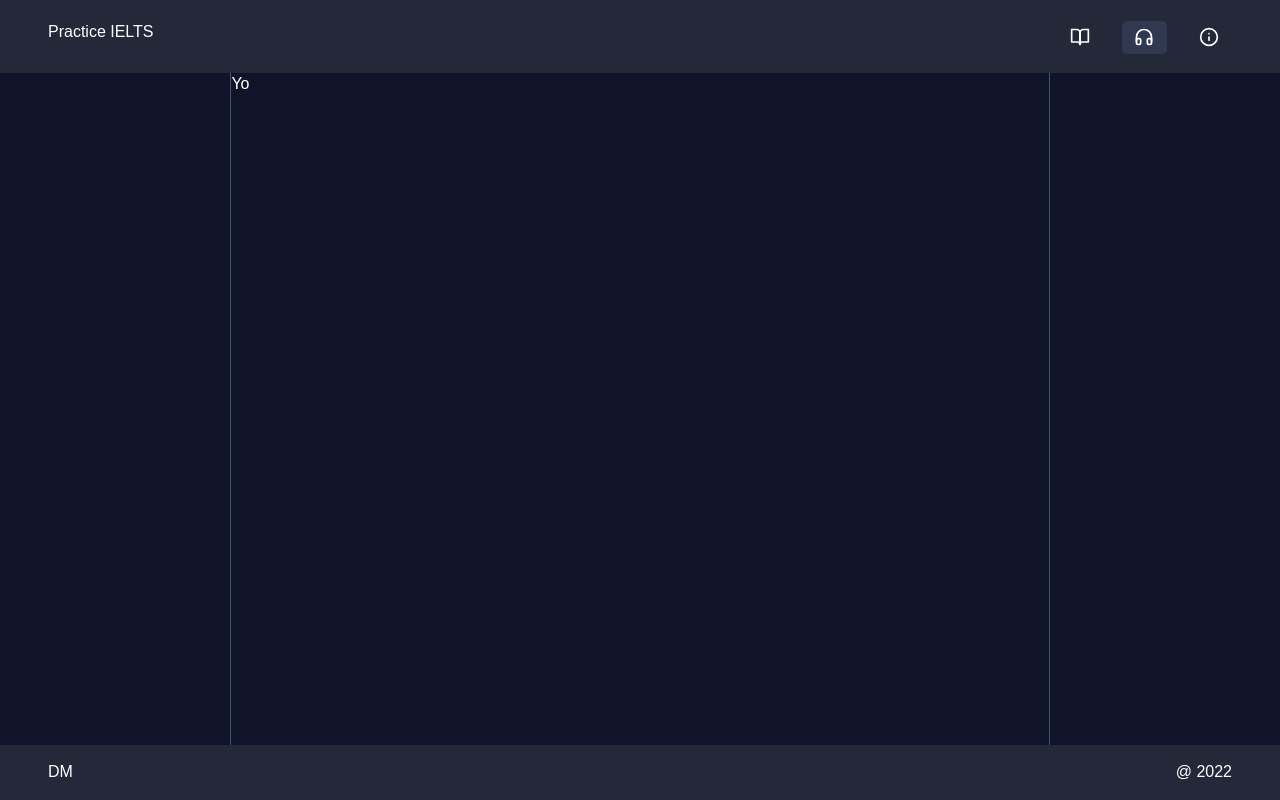
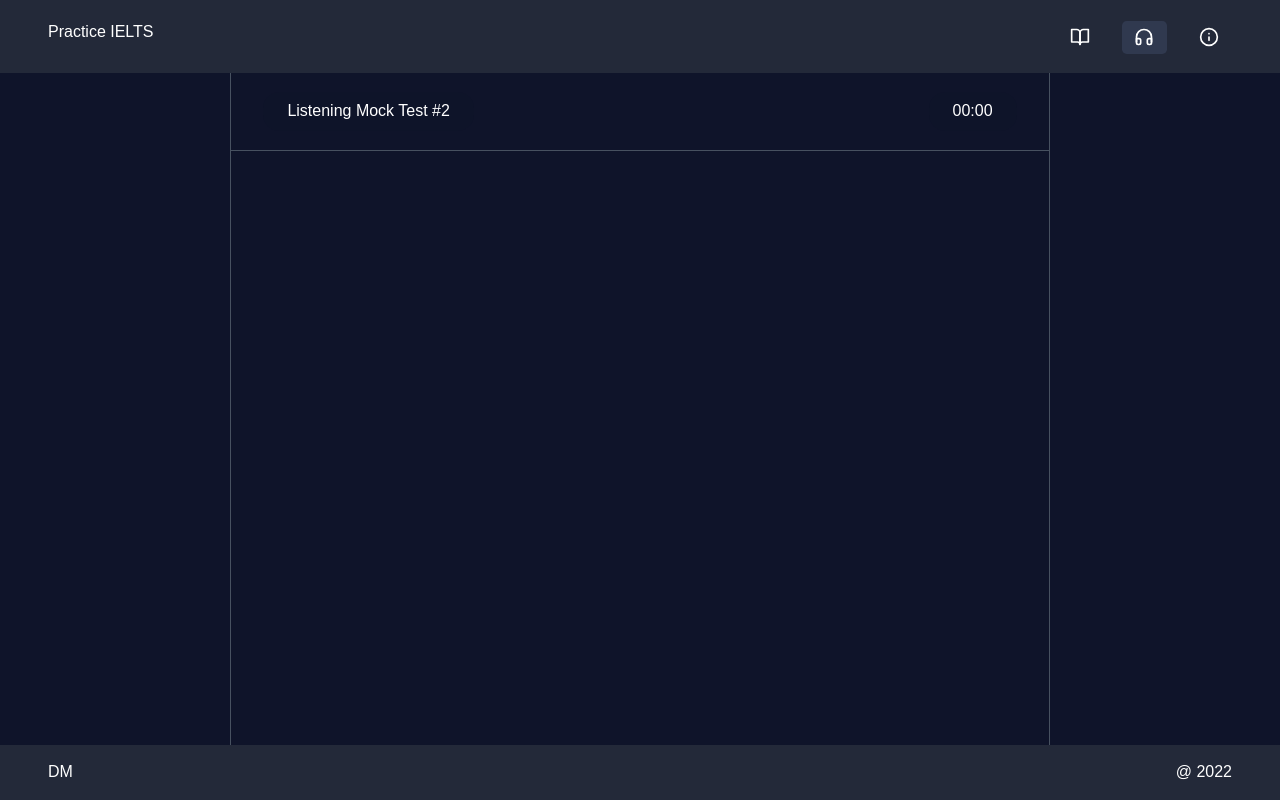
Before and after one commit to divinsmathew/practice-ielts, a Next.js app: page /listening/Pcl7ux in a window 1280 px wide. Built offline with nearby package versions, Linux system fonts and the light colour scheme.

Commit message:
Built audio visualisations

```diff
--- /dev/null
+++ b/components/AudioVisualizer/AudioVisualizer.module.scss
@@ -0,0 +1,49 @@
+.visualizer-wrapper {
+    position: relative;
+
+    .test-details {
+        display: flex;
+        justify-content: space-between;
+        padding: 1.2rem 2rem;
+        border-bottom: 1px solid #475160;
+        z-index: 2;
+        height: 100%;
+        width: 100%;
+        top: 0;
+        left: 0;
+        background-color: transparent;
+
+        .test-title {
+            z-index: 4;
+            background-color: #0f142aea;
+            border-radius: 1rem;
+            padding: 0.5rem 1.5rem;
+        }
+    }
+
+    .visualizer {
+        position: absolute;
+        height: 100%;
+        width: 100%;
+        top: 0;
+        left: 0;
+        display: flex;
+        justify-content: space-around;
+        align-items: center;
+        z-index: 2;
+
+        .visualizer-bar {
+            background-color: #475160;
+        }
+    }
+
+    .audio-progress {
+        position: absolute;
+        height: 99%;
+        width: 0%;
+        top: 0;
+        left: 0;
+        background-color: hsl(229, 47%, 17%);
+        z-index: 1;
+    }
+}
--- a/components/AudioVisualizer/index.jsx
+++ b/components/AudioVisualizer/index.jsx
@@ -1,5 +1,71 @@
-const AudioVisualizer = () => {
-    return <>Yo</>;
+import styles from "./AudioVisualizer.module.scss";
+
+import ReactPlayer from "react-player";
+import { useRef, useState } from "react";
+
+import { getTimeStampFromSeconds } from "../utils";
+
+const AudioVisualizer = ({ test, isTestPlaying }) => {
+    const audioPlayerRef = useRef();
+    const totalDuration = useRef(0);
+    const audioProgressBarRef = useRef();
+    const visualizerRef = useRef();
+
+    const [currentDuration, setCurrentDuration] = useState("00:00");
+
+    const drawVisualizer = (canvas, normalizedData) => {
+        const lineWidth = 5;
+        for (let i = 0; i < normalizedData.length; i++) {
+            const newSpan = document.createElement("span");
+            newSpan.style.width = `${lineWidth}px`;
+            newSpan.style.height = `${normalizedData[i] * 50}px`;
+            newSpan.style.borderRadius = `${lineWidth}px`;
+            newSpan.className = styles["visualizer-bar"];
+            canvas.appendChild(newSpan);
+        }
+    };
+
+    const updateTotalDuration = (duration) => {
+        totalDuration.current = duration;
+        setCurrentDuration(getTimeStampFromSeconds(duration));
+        drawVisualizer(visualizerRef.current, test.wavePoints);
+    };
+
+    const updatePlayerSeekStatus = (status) => {
+        const remainingTime = totalDuration.current - status.playedSeconds;
+        setCurrentDuration(getTimeStampFromSeconds(remainingTime));
+        audioProgressBarRef.current.style.width = `${status.played * 100}%`;
+    };
+
+    return (
+        test && (
+            <div className={styles["visualizer-wrapper"]}>
+                <ReactPlayer
+                    ref={audioPlayerRef}
+                    playing={true}
+                    url={`/assets/audio/${test.id}.mp3`}
+                    onDuration={updateTotalDuration}
+                    onProgress={updatePlayerSeekStatus}
+                    volume={1}
+                    height={0}
+                    width={0}
+                />
+                <div className={styles["test-details"]}>
+                    <span className={styles["test-title"]}>{test.name}</span>
+                    <span className={styles["test-title"]}>
+                        {currentDuration}
+                    </span>
+                </div>
+
+                <div ref={visualizerRef} className={styles["visualizer"]}></div>
+
+                <div
+                    ref={audioProgressBarRef}
+                    className={styles["audio-progress"]}
+                ></div>
+            </div>
+        )
+    );
 };
 
 export default AudioVisualizer;
--- a/pages/listening/index.jsx
+++ b/pages/listening/index.jsx
@@ -11,11 +11,12 @@ import { LISTENING_TESTS } from "./constants";
 import { useEffect, useState } from "react";
 import { useRouter } from "next/router";
 
-import { getRandomIntegerInRange } from "../utils";
+import { getRandomIntegerInRange } from "components/utils";
 
 const Listening = ({ testId }) => {
     const router = useRouter();
     const [test, setTest] = useState();
+    const [isTestPlaying, setIsTestPlaying] = useState(false);
 
     useEffect(() => {
         if (!testId) {
@@ -41,9 +42,11 @@ const Listening = ({ testId }) => {
 
                 <main className={styles.main}>
                     <AdsAndContainer>
-                        <div>
-                            <AudioVisualizer test={test} />
-                        </div>
+                        <AudioVisualizer
+                            isTestPlaying={isTestPlaying}
+                            test={test}
+                        />
+                        <section className="question-container"></section>
                     </AdsAndContainer>
                 </main>
                 <Footer />
```
